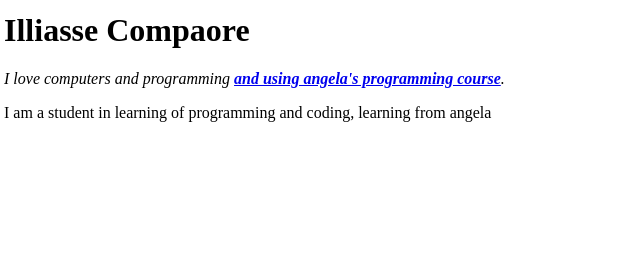
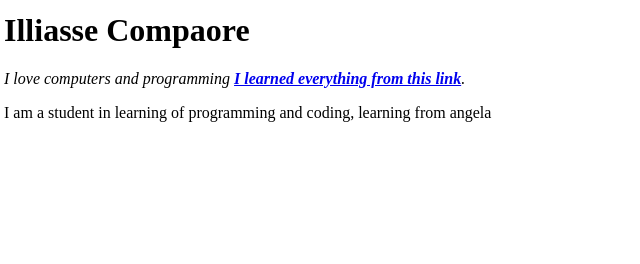
Before and after one commit to IlliasseCompaore/cvv, a plain HTML site: page index.html in a window 1280 px wide. Shown: the part 167-431 px from the top of the page, 447-1087 px from the left. Drawn offline with Linux system fonts and the light colour scheme.

Commit message:
Update index.html

```diff
--- a/index.html
+++ b/index.html
@@ -9,7 +9,7 @@
       <tr>
         <td><img src="blob.jpg" alt="Illiasse's profile picture"></td>
         <td><h1>Illiasse Compaore</h1>
-        <p><em>I love computers and programming <strong><a href="https://www.udemy.com/course/the-complete-web-development-bootcamp/">and using angela's programming course</a></strong>.</em></p>
+        <p><em>I love computers and programming <strong><a href="https://www.udemy.com/course/the-complete-web-development-bootcamp/">I learned everything from this link</a></strong>.</em></p>
         <p>I am a student in learning of programming and coding, learning from angela</p></td>
       </tr>
     </table>
```
